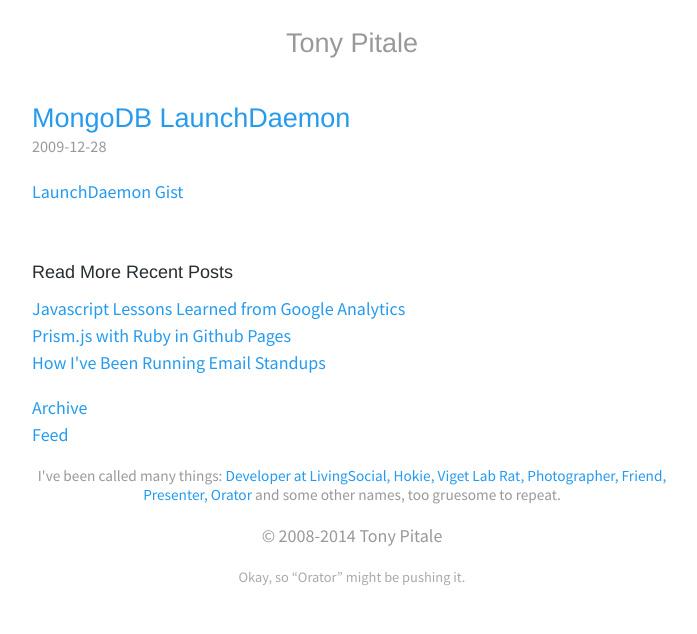
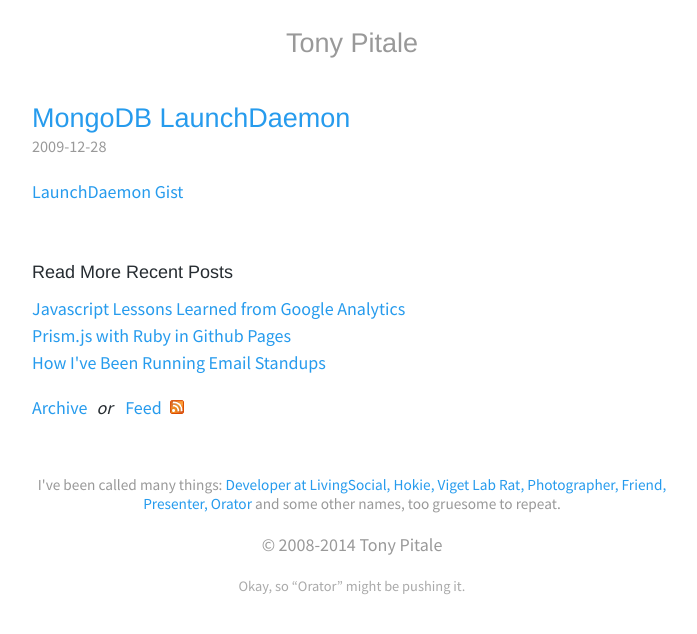
Before and after one commit to tpitale/tpitale.github.io, a Jekyll site: the page built from _posts/2009-12-28-mongodb-launchdaemon-on-mac-os-x.html, in a window 1280 px wide. Shown: the top 634 px of the page, without its empty margins (288-985 px from the left). Built offline with Jekyll 4.4.1, drawn with Linux system fonts in a browser that asks for light colours.

Commit message:
fix archive and feed links on the individual blog post page

```diff
--- a/_layouts/post.html
+++ b/_layouts/post.html
@@ -17,9 +17,8 @@ layout: application
       <a href="{{post.url}}">{{post.title}}</a>
     </li>
   {% endfor %}
+    <li class="post-links">
+      <a href="/blog.html" class="archive">Archive</a><b>or</b>
+      <a href="http://tpitale.com/feed.xml" class="feed">Feed</a>
+    </li>
 </div>
-
-<ul class="post-links group layer wrap">
-  <li><a href="/blog.html" class="archive">Archive</a></li>
-  <li><a href="http://feeds.feedburner.com/tpitale" class="feed">Feed</a></li>
-</ul>
```
